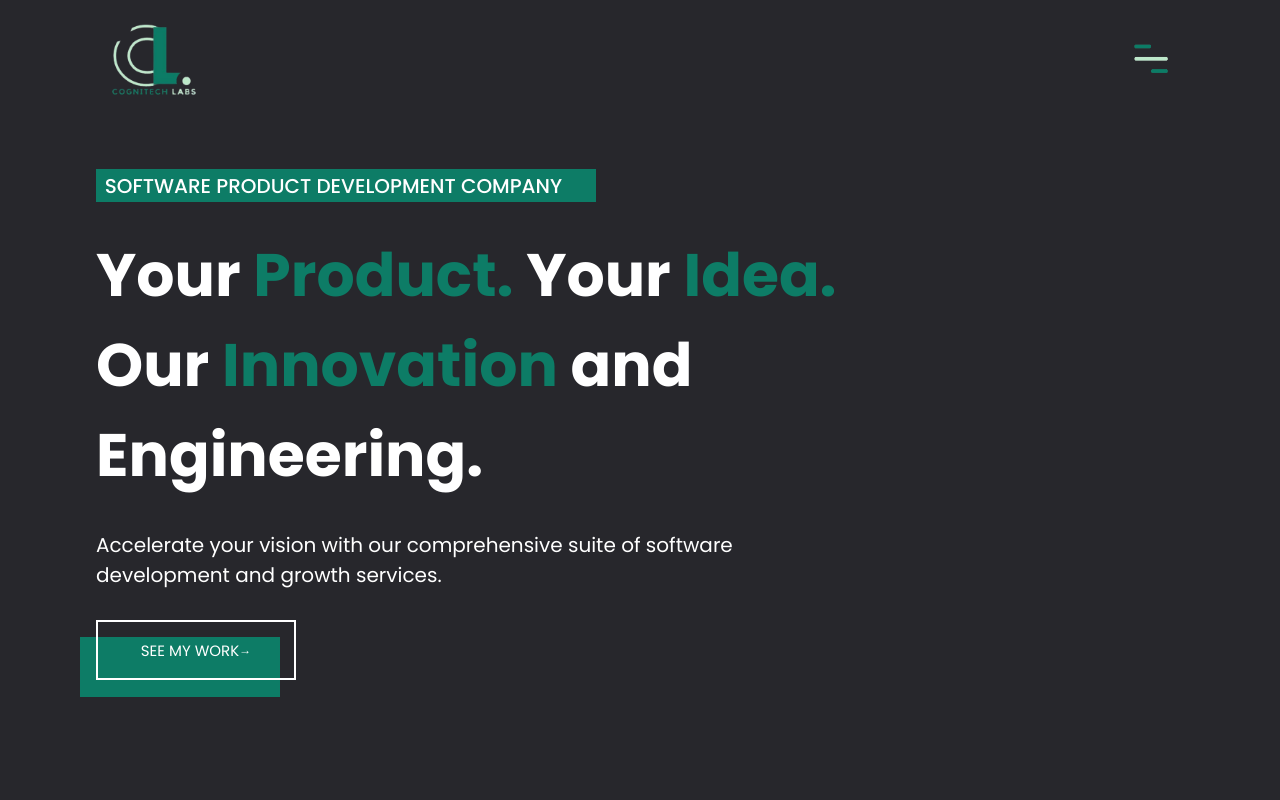
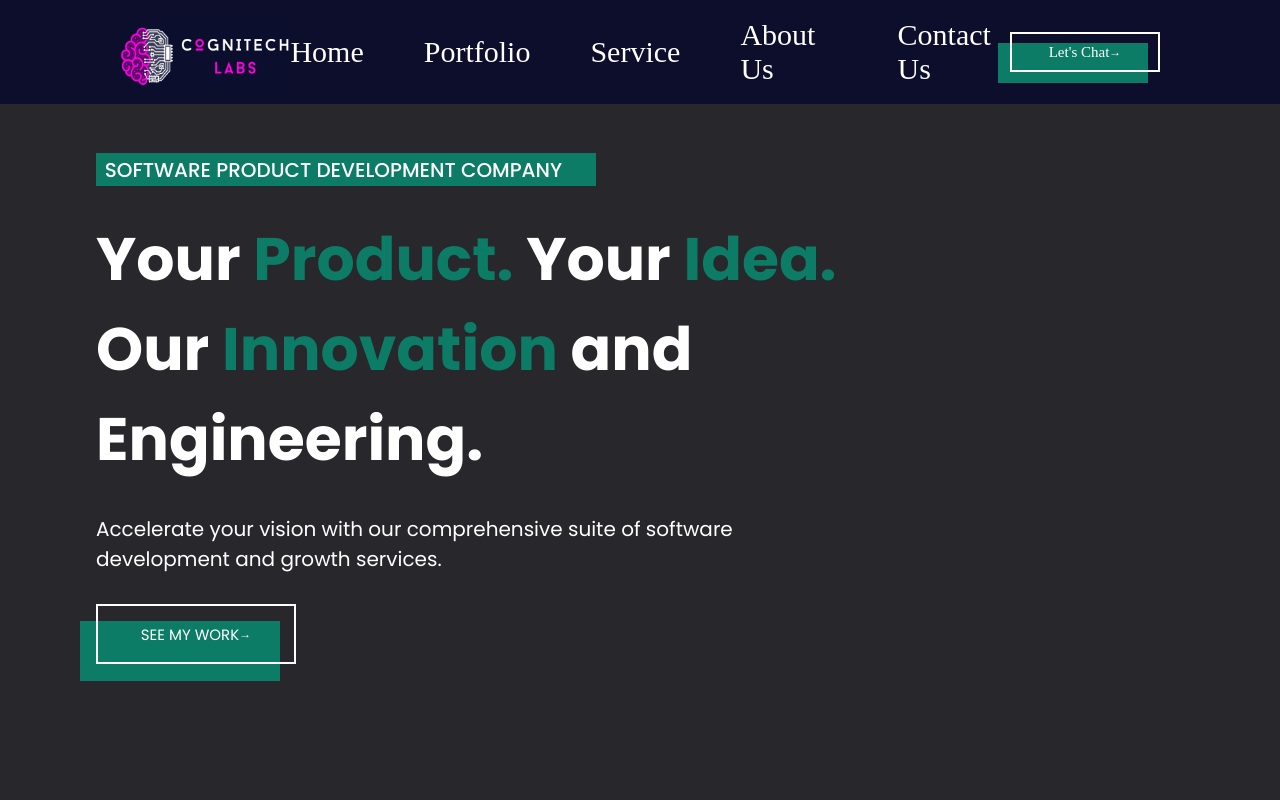
Before and after one commit to Muhammad-Zunain/cognitech-Labs, a React (Vite) app in the folder frontend/: page / in a window 1280 px wide. Shown: the top 800 px of the page. Built offline with nearby package versions, Linux system fonts and the light colour scheme; a web font is replaced by a local one.

Commit message:
adjusting navbar

```diff
--- a/frontend/src/components/Navbar.jsx
+++ b/frontend/src/components/Navbar.jsx
@@ -22,11 +22,12 @@ function Navbar() {
                     </Link>
                 </div>
 
-                <div className="hamburger" onClick={toggleMenu}>
+                {/* <div className="hamburger" onClick={toggleMenu}>
                     <img src={hamburger} alt="Open Menu" width="100%" height="100%" />
-                </div>
+                </div> */}
 
-                <ul className={`nav__item ${isOpen ? 'nav__item--open' : ''}`}>
+                {/* <ul className={`nav__item ${isOpen ? 'nav__item--open' : ''}`}> */}
+                {/* <ul className={`nav__item`}>
                     <div className="hamburger-cross" onClick={toggleMenu}>
                         <img src={hamburgerCross} alt="Close Menu" width="100%" height="100%" />
                     </div>
@@ -56,7 +57,39 @@ function Navbar() {
                         <span className='Number'>05</span>
                         <li className="link">Contact Us</li>
                     </Link>
-                </ul>
+                </ul> */}
+
+
+                <div className="nav_link">
+                        <Link to="" className="nav-link">
+                            <li className="link">Home</li>
+                        </Link>
+                        <Link to="" className="nav-link">
+
+                            <li className="link">Portfolio</li>
+                        </Link>
+                        <Link to="" className="nav-link">
+
+                            <li className="link">Service</li>
+                        </Link>
+                        <Link to="" className="nav-link">
+
+                            <li className="link">About Us</li>
+                        </Link>
+                        <Link to="" className="nav-link">
+
+                            <li className="link">Contact Us</li>
+                        </Link>
+                </div>
+
+                <div className="chat-btn">
+                    <div className="button-container">
+                            <a href="#" className="button">
+                                Let's Chat <span> &rarr;</span>
+                            </a>
+                    </div>
+                </div>
+
             </nav>
         </>
     );
--- a/frontend/src/components/css/Navbar.css
+++ b/frontend/src/components/css/Navbar.css
@@ -4,23 +4,21 @@
     display: flex;
     justify-content: space-between;
     align-items: center;
-    height: 15vh;
-    width: 90%;
-    margin: 0 auto;
+    flex-direction: row;
+    height: 13vh;
+    padding: 0rem 12rem ;
+    background-color: #0c0e2b;
 }
 
 
-.apna {
-    font-size: 2rem;
-}
+
 .nav__logo {
     width: 180px;
-    height: 180px;
     cursor: pointer;
     margin-top: 1rem;
 }
 
-.hamburger {
+/* .hamburger {
     width: 50px;
     height: 70px;
     cursor: pointer;
@@ -34,7 +32,7 @@
     position: absolute;
     right: 3%;
     top: 3%;
-}
+} */
 
 .nav__item {
     font-family: "Caveat", cursive;
@@ -57,16 +55,21 @@
     top: 0;
 }
 
+.nav_link {
+    display: flex;
+    align-items: center;
+    gap: 6rem;
+}
+
 .nav-link {
     display: flex;
     align-items: center;
     column-gap: 1rem;
-    max-width: 30%;
-    color: #bde8c8;
+    color: #fff;
 }
 
 .link {
-    font-size: 5rem;
+    font-size: 3rem;
     transition: all 0.4s ease-in-out;
 }
 
@@ -95,3 +98,63 @@
     color: #0d7c66;
     font-size: 5.5rem;
 }
+
+
+
+
+.chat-btn> .button-container {
+    display: inline-block;
+    position: relative;
+}
+
+
+.chat-btn .button{
+    display: flex;
+    width: 150px;
+    height: 40px;
+    text-decoration: none;
+    color: #fff;
+    border: 2px solid #fff;
+    font-size: 15px;
+    position: relative;
+    transition: all 0.3s ease;
+    justify-content: center;
+    align-items: center;
+}
+
+.chat-btn .button span {
+    transition: all 0.3s ease;
+    font-size: 12px;
+}
+
+.chat-btn .button:hover {
+    color: #fff; /* Text color on hover */
+    scale: 1.1;
+}
+
+.chat-btn .button:hover span {
+    transform: translateX(5px); /* Slight arrow movement on hover */
+}
+
+.chat-btn .button-container::before {
+    content: '';
+    position: absolute;
+    width: 150px;
+    height: 40px;
+    top: 28%;
+    left: -8%;
+    background-color: #0d7c66;
+    z-index: 0;
+    transition: all 0.3s ease;
+    opacity: 1;
+}
+
+.chat-btn .button-container:hover::before {
+    /* transform: scale(1); */
+    scale: 1.09;
+    top: 2%;
+    left: 0.5%;
+    width: 150px;
+    height: 40px;
+    opacity: 1;
+}
```
Also changed, not shown: frontend/src/assets/logo.png.
